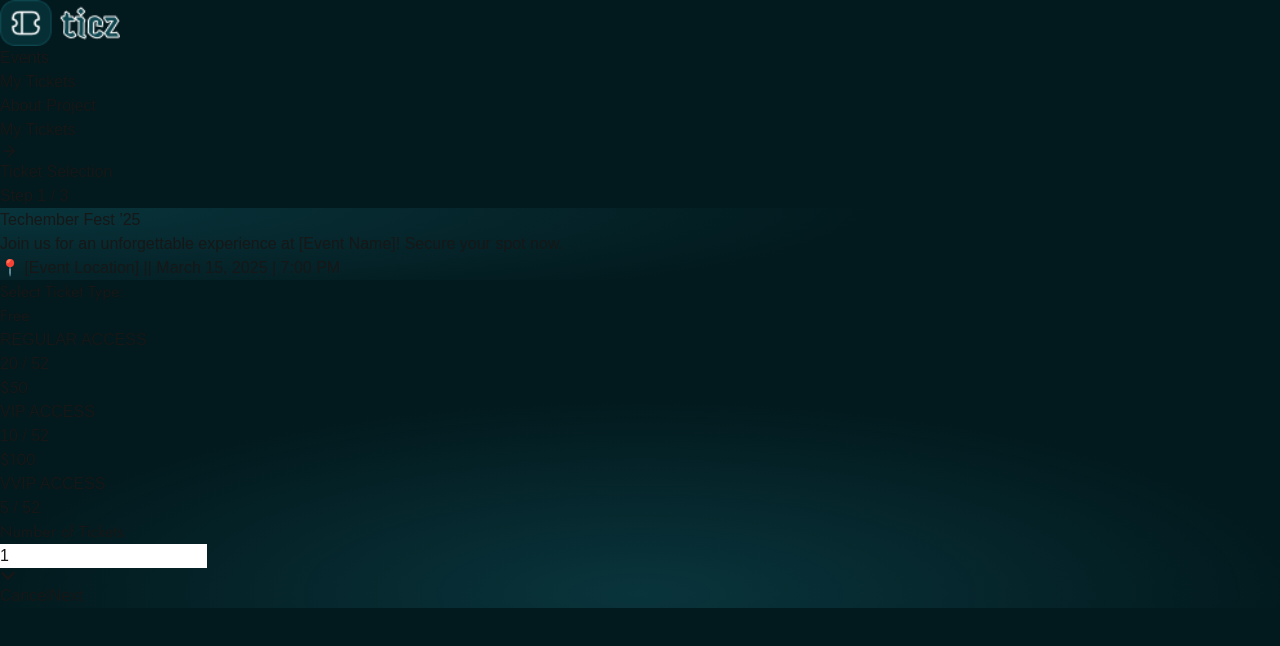
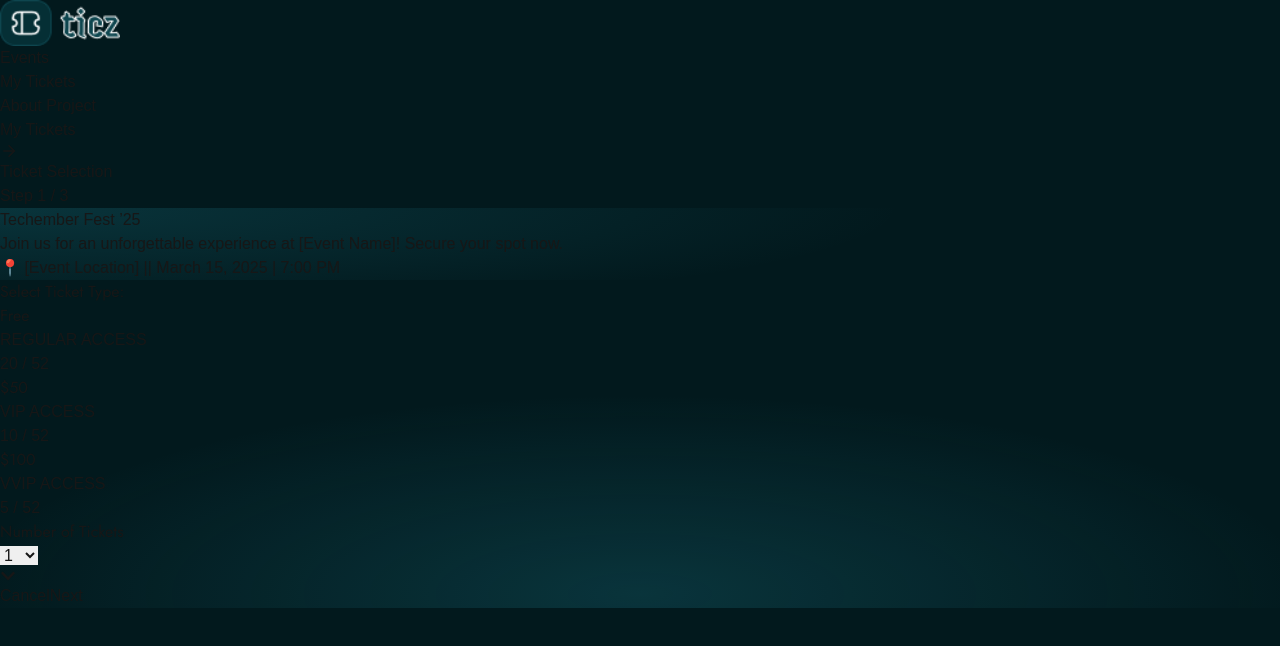
Before and after one commit to kingstech001/ticket-app, a Next.js app: page / in a window 1280 px wide. Shown: the top 646 px of the page. Built offline with nearby package versions, Linux system fonts and the light colour scheme; a web font is replaced by a local one.

Commit message:
all good now

```diff
--- a/src/app/page.tsx
+++ b/src/app/page.tsx
@@ -115,8 +115,8 @@ const TicketSelection = () => {
               key={t.id}
               onClick={() => handleTicketSelect(t.name)}
               className={`py-[12px] pl-[12px] pr-[10px] flex-1 rounded-[12px] shadow w-full border cursor-pointer transition ${selectedTicket === t.name
-                  ? "bg-[#12464E] border-[#197686]"
-                  : "border-[#197686]"
+                ? "bg-[#12464E] border-[#197686]"
+                : "border-[#197686]"
                 }`}
             >
               <p className="text-[#FFFFFF] font-semibold jost text-[24px]">
@@ -134,23 +134,35 @@ const TicketSelection = () => {
 
         {error && <p className="text-red-500 text-sm mb-4">{error}</p>}
 
-        {/* Ticket Quantity Input */}
+        {/* Ticket Quantity Dropdown */}
         <div className="flex flex-col my-8">
           <h2 className="jost text-[#FFFFFF] text-[20px] font-semibold mb-2">
             Number of Tickets
           </h2>
           <div className="relative w-full">
-            <input
-              type="text"
-              className="border border-[#07373F] p-3 w-full rounded-md bg-transparent text-white focus:outline-none custom-number-input"
+            <select
               value={count}
-              onChange={handleChange}
-              onBlur={handleBlur}
-              inputMode="numeric"
-            />
-            <FaChevronDown className="absolute right-4 top-1/2 transform -translate-y-1/2 text-white" />
+              onChange={(e) => {
+                const value = e.target.value;
+                setCount(value);
+                localStorage.setItem("ticketCount", value);
+                console.log("Ticket count updated:", value);
+              }}
+              className="border border-[#07373F] p-3 w-full rounded-md bg-transparent text-white focus:outline-none appearance-none"
+            >
+              {Array.from({ length: 10 }, (_, index) => {
+                const value = index + 1;
+                return (
+                  <option key={value} value={value} className="text-black">
+                    {value}
+                  </option>
+                );
+              })}
+            </select>
+            <FaChevronDown className="absolute right-4 top-1/2 transform -translate-y-1/2 text-white pointer-events-none" />
           </div>
         </div>
+
 
         {/* Action Buttons */}
         <div className="flex flex-col sm:flex-row gap-[24px] mt-8 text-[16px]">
```
Also changed, not shown: src/app/preview/page.tsx (+19 -16 lines).
